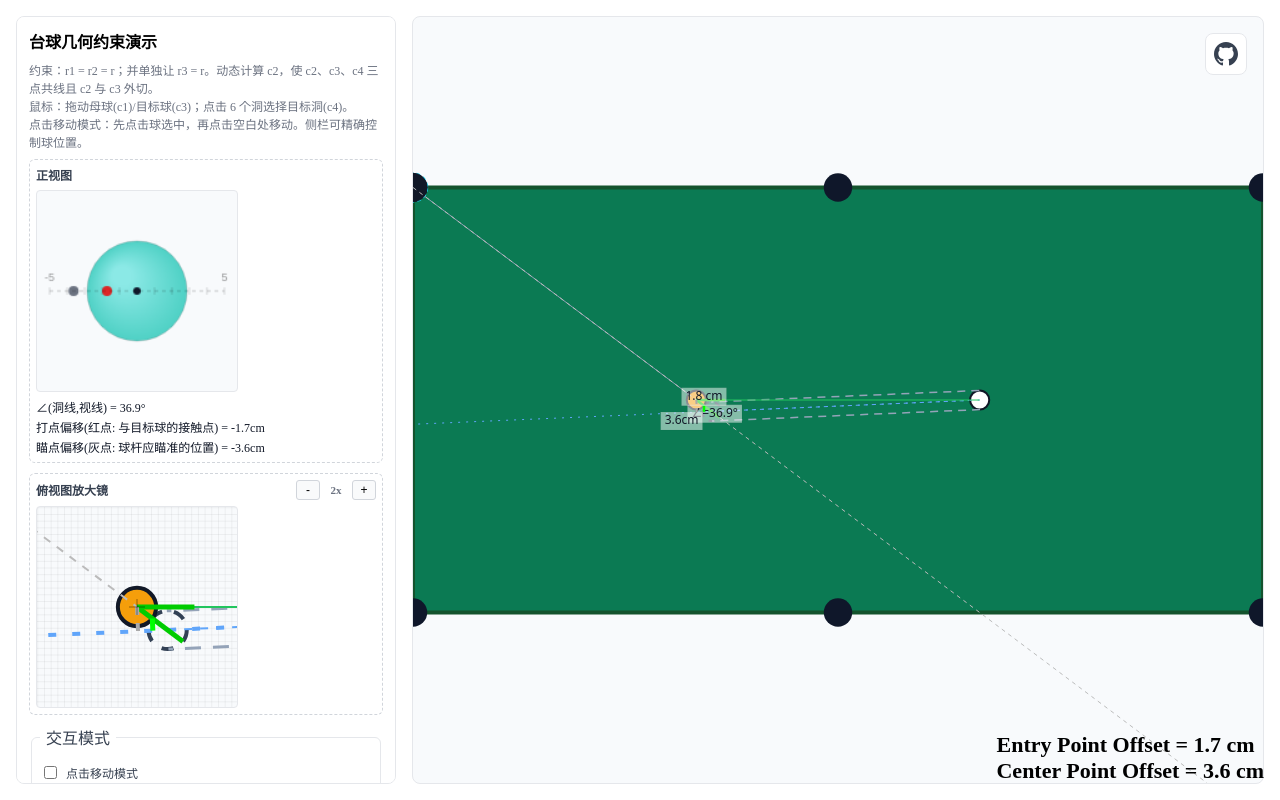
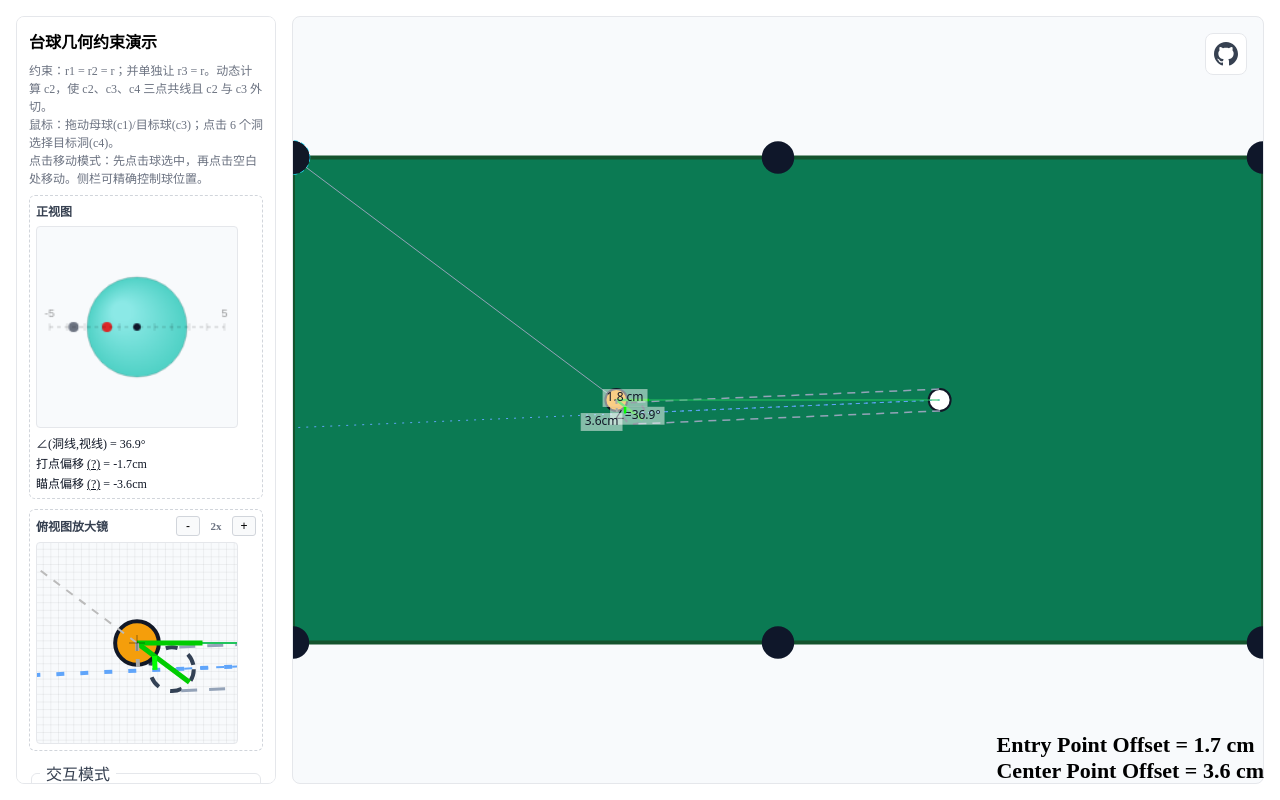
Before and after one commit to vakesamahere/CueAimer, a Vue app: page / in a window 1280 px wide. Built offline with nearby package versions, Linux system fonts and the light colour scheme; the HTML template or start-up script is replaced by a standard one.

Commit message:
feat: 缩短设置界面的大小

```diff
--- a/src/App.vue
+++ b/src/App.vue
@@ -2107,8 +2107,16 @@ onBeforeUnmount(() => {
         <canvas ref="fvCanvasRef" class="fv-cvs"></canvas>
         <div class="fv-labels">
           <div>∠(洞线,视线) = <output>{{ currentAngleDeg?.toFixed(1) ?? '—' }}</output>°</div>
-          <div>打点偏移(红点: 与目标球的接触点) = <output>{{ ghostOffsetCm?.toFixed(1) ?? '—' }}</output>cm</div>
-          <div>瞄点偏移(灰点: 球杆应瞄准的位置) = <output>{{ corridorOffsetCm?.toFixed(1) ?? '—' }}</output>cm</div>
+            <div>
+            打点偏移
+            <span style="text-decoration:underline;cursor:pointer;" title="红点: 与目标球的接触点">(?)</span>
+            = <output>{{ ghostOffsetCm?.toFixed(1) ?? '—' }}</output>cm
+            </div>
+            <div>
+            瞄点偏移
+            <span style="text-decoration:underline;cursor:pointer;" title="灰点: 球杆应瞄准的位置">(?)</span>
+            = <output>{{ corridorOffsetCm?.toFixed(1) ?? '—' }}</output>cm
+            </div>
         </div>
       </div>
 
@@ -2342,7 +2350,7 @@ onBeforeUnmount(() => {
 <style scoped>
 .wrap {
   display: grid;
-  grid-template-columns: 380px 1fr;
+  grid-template-columns: 260px 1fr;
   gap: 16px;
   padding: 16px;
   box-sizing: border-box;
```
